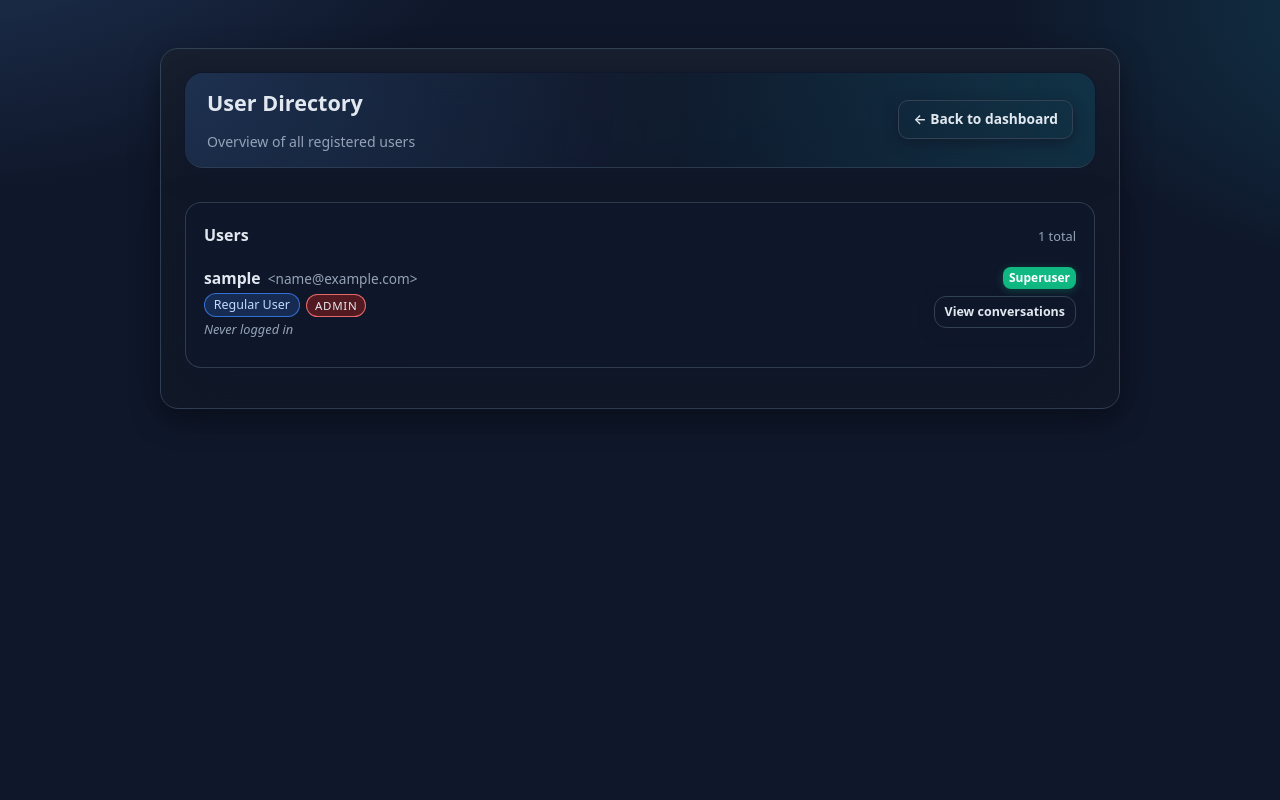
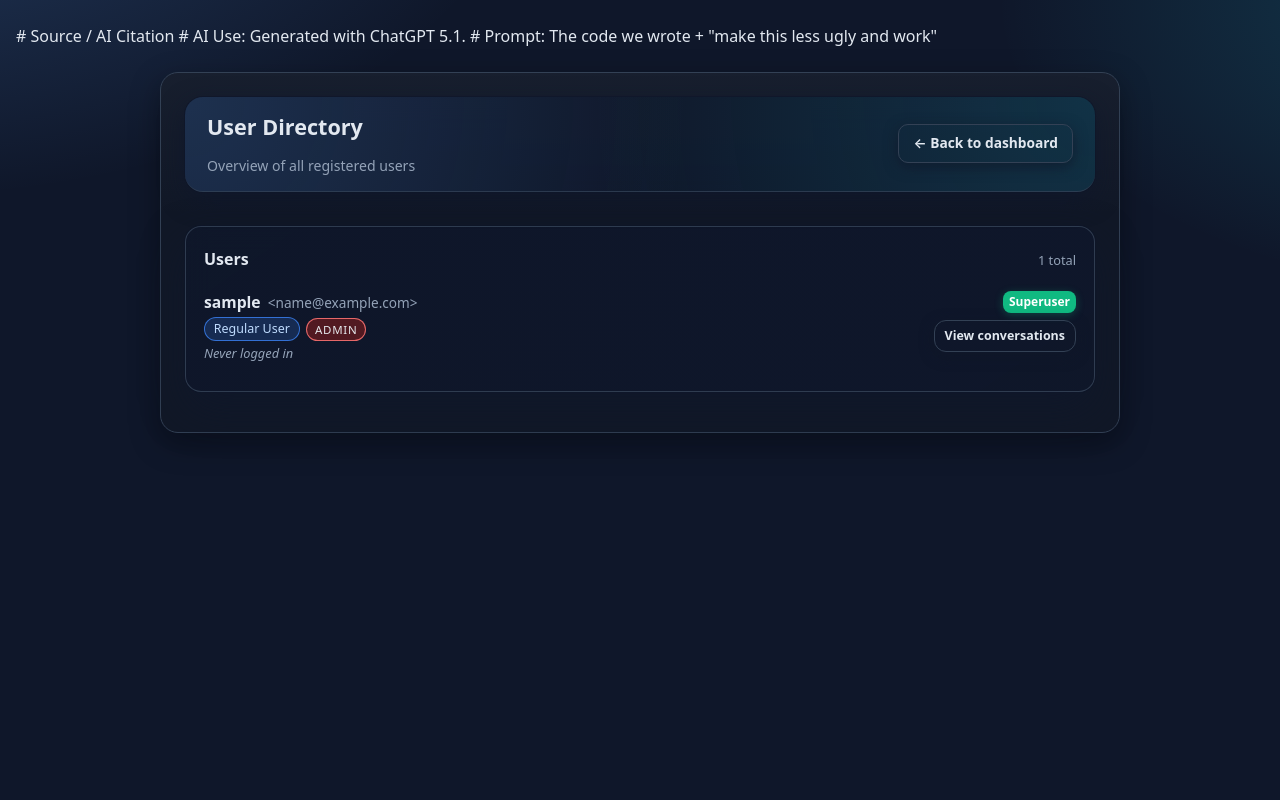
Before and after one commit to Rehal05/MarketPlace-CS3240, a Django app: page /accounts/moderator/users/ in a window 1280 px wide. Run offline with Django 5.2, Linux system fonts and the light colour scheme; the visitor is signed in with stand-in values (Sample User, id 1); data comes from the database, SQL or seed files in the repository.

Commit message:
Update user_list.html

```diff
--- a/app/accounts/templates/admin/user_list.html
+++ b/app/accounts/templates/admin/user_list.html
@@ -1,3 +1,7 @@
+# Source / AI Citation
+# AI Use: Generated with ChatGPT 5.1.
+#   Prompt: The code we wrote + "make this less ugly and work"
+
 {% load static tz %}
 <!doctype html>
 <html lang="en">
```
